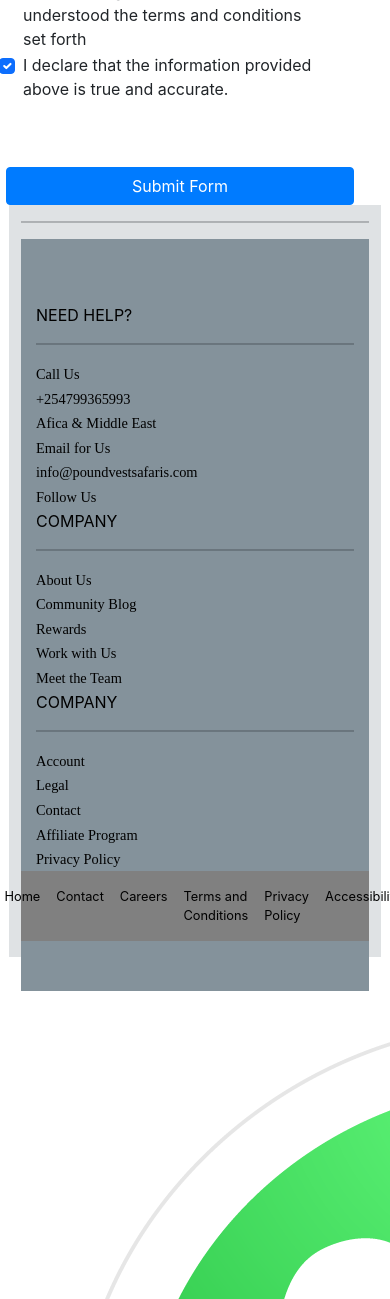
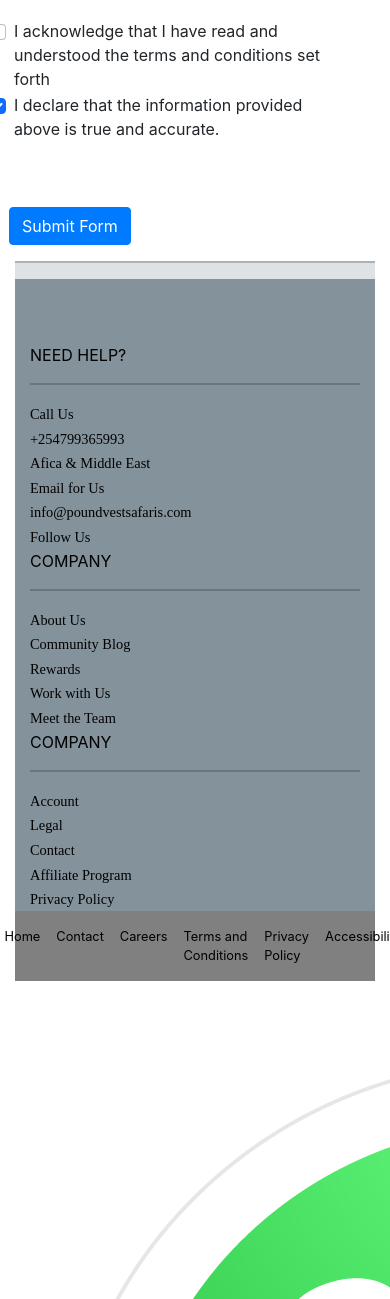
Before and after one commit to josephmusila/poundsafaris, a Django app: page /visa in a window 390 px wide; the page is wider, and only the part inside the window is pictured. Shown: the part 3361-4660 px from the top of that part. Run offline with Django 4.2, Linux system fonts and the light colour scheme; some libraries are stand-ins or nearby versions.

Commit message:
fixed responsiveness in chat section

```diff
--- a/base/templates/base/base.html
+++ b/base/templates/base/base.html
@@ -51,9 +51,13 @@
 
     {% endblock %}
 
+    <div class="container-fluid">
+        {% include 'base/include/footer.html' %}
+    </div>
 
-    {% include 'base/include/footer.html' %}
 
+
+   <div class="chats">
     <div class="whatsapp-icon">
         <a href="https://wa.me/1234567890" target="_blank" title="Chat with us on WhatsApp">
             <img src="{% static  'images/whatsapp.png' %}" alt="WhatsApp Icon" class="body-contact">
@@ -65,6 +69,7 @@
             <img src="{% static  'images/pesapal.png' %}" alt="WhatsApp Icon" class="pesapal">
         </a>
     </div>
+   </div>
 
     <!-- scripts -->
 
--- a/base/templates/base/visa.html
+++ b/base/templates/base/visa.html
@@ -16,7 +16,7 @@
 </div>
 
 
-  <div class="container bg-white p-4 visa-form" id="visa-form">
+<div class="container-fluid bg-white  visa-form" id="visa-form">
 
   <hr>
 
@@ -37,7 +37,8 @@
       <div class="col-md-4 col-sm-12">
         <div class="mb-3">
           <label for="Surname" class="form-label">Surname</label>
-            <input type="text" class="form-control" name="surname" id="" aria-describedby="emailHelpId" placeholder="Surname">
+          <input type="text" class="form-control" name="surname" id="" aria-describedby="emailHelpId"
+            placeholder="Surname">
         </div>
       </div>
       <div class="col-md-4 col-sm-12">
@@ -53,7 +54,8 @@
       <div class="col-md-6 col-sm-12">
         <div class="mb-3">
           <label for="Email" class="form-label">Email</label>
-            <input type="email" class="form-control" name="email" id="" aria-describedby="emailHelpId" placeholder="Email">
+          <input type="email" class="form-control" name="email" id="" aria-describedby="emailHelpId"
+            placeholder="Email">
         </div>
       </div>
       <div class="col-md-6 col-sm-12">
@@ -89,7 +91,7 @@
         Male
         </label>
         <label class="form-check-label">
-            <input type="radio" class="form-check-input" name="gender" id="" value="Female" >
+          <input type="radio" class="form-check-input" name="gender" id="" value="Female">
           Female
         </label>
       </div>
@@ -222,8 +224,7 @@
         <div class="col-md-6 col-sm-12">
           <div class="mb-3">
             <label for="Country" class="form-label">Country</label>
-              <input type="text" class="form-control" name="" id="" aria-describedby="emailHelpId"
-                placeholder="Country">
+            <input type="text" class="form-control" name="" id="" aria-describedby="emailHelpId" placeholder="Country">
           </div>
         </div>
       </div>
@@ -281,7 +282,8 @@
           <div class="col-sm-6 col-md-6 col-lg-4">
             <div class="mb-3">
               <label for="" class="form-label">Passport size photo</label>
-                <input type="file" class="form-control" name="passport_image" id="" placeholder="" aria-describedby="fileHelpId">
+              <input type="file" class="form-control" name="passport_image" id="" placeholder=""
+                aria-describedby="fileHelpId">
             </div>
           </div>
           <div class="col-sm-6 col-md-6 col-lg-4">
@@ -325,7 +327,9 @@
 
         </div>
 
+      <div class="submit-wrapper">
         <button class="btn btn-primary">Submit Form</button>
+      </div>
 
   </form>
 
@@ -333,26 +337,6 @@
 
 </div>
 
-  <div class="visaForm">
-    <!-- <form method="POST" novalidate>
-    {% csrf_token %}
-    <h2>Sign Up</h2>
-
-    {% for field in visa_form %}
-    <p>
-        {% if field.errors %}
-        <ul class="errorlist">
-            {% for error in field.errors %}
-            <li>{{ error }}</li>
-            {% endfor %}
-        </ul>
-        {% endif %}
-        {{ field.label_tag }} {{ field }}
-    </p>
-    {% endfor %}
-    <input type="submit" value="Register" class="btn btn-primary"/>
-</form> -->
-  </div>
 
 
 {% endblock %}
```
Also changed, not shown: base/static/styles/index.css (+7 -6 lines), base/static/styles/media.css (+7 -0 lines), base/static/styles/visa.css (+15 -1 lines). Lines whose indentation alone changed are shown as unchanged.
